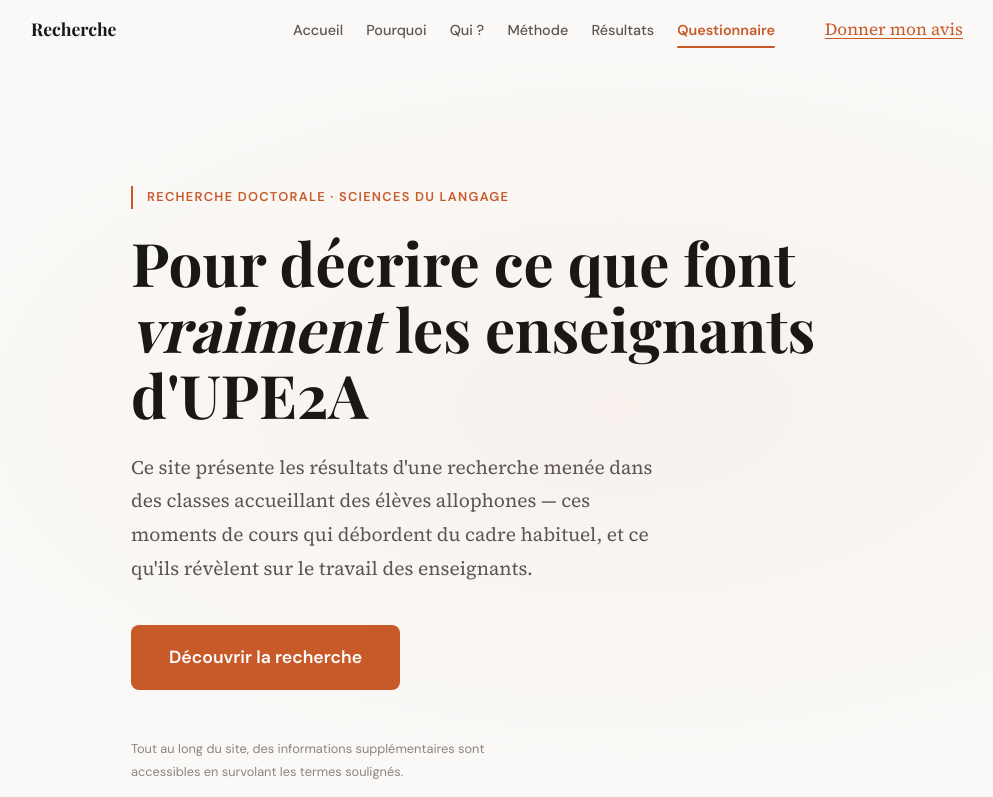
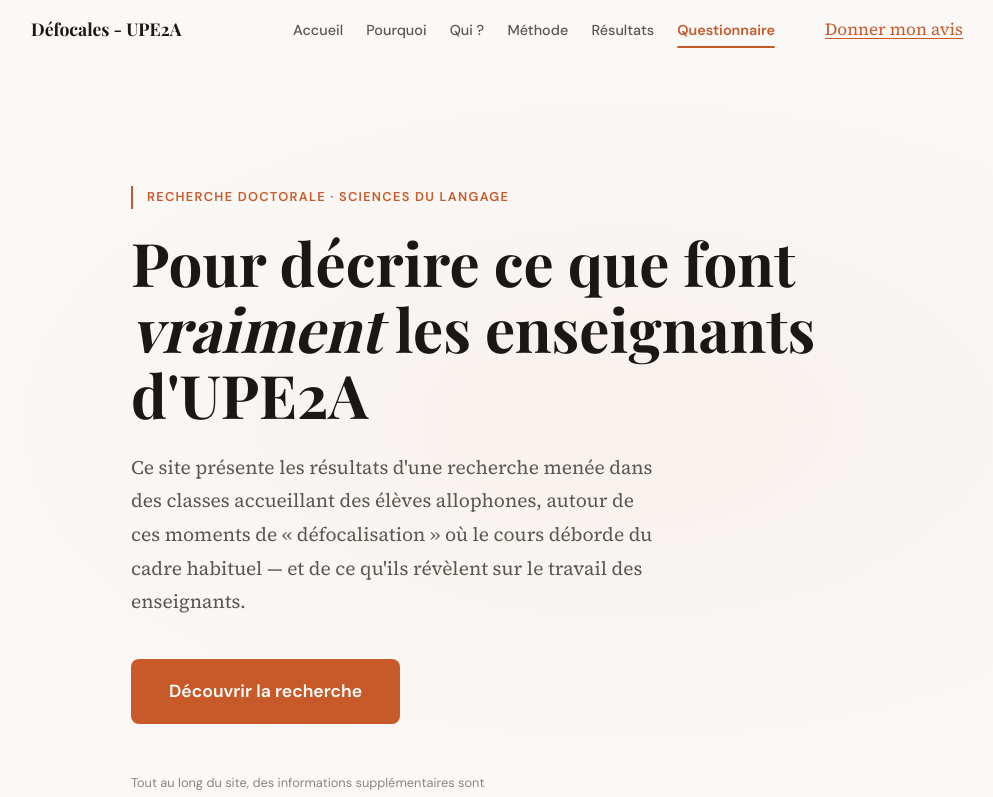
Before and after one commit to piirk/site-these, a React (Vite) app: page / in a window 1280 px wide. Shown: the top 797 px of the page, without its empty margins (143-1136 px from the left). Built offline with nearby package versions, Linux system fonts and the light colour scheme.

Commit message:
refactor: update site title and improve hero section description

```diff
--- a/index.html
+++ b/index.html
@@ -7,7 +7,7 @@
     <link rel="preconnect" href="https://fonts.gstatic.com" crossorigin>
     <link href="https://fonts.googleapis.com/css2?family=Playfair+Display:wght@700&family=Source+Serif+4:ital,opsz,wght@0,8..60,400;0,8..60,600;1,8..60,400&family=DM+Sans:wght@400;500;600&display=swap" rel="stylesheet">
     <meta name="viewport" content="width=device-width, initial-scale=1.0" />
-    <title>site-these</title>
+    <title>Défocales - UPE2A</title>
   </head>
   <body>
     <div id="root"></div>
--- a/src/features/hero/HeroSection.tsx
+++ b/src/features/hero/HeroSection.tsx
@@ -29,8 +29,9 @@ export function HeroSection() {
         */}
         <p className="hero-section__lead">
           Ce site présente les résultats d'une recherche menée dans des classes
-          accueillant des élèves allophones — ces moments de cours qui débordent
-          du cadre habituel, et ce qu'ils révèlent sur le travail des enseignants.
+          accueillant des élèves allophones, autour de ces moments de
+          «&nbsp;défocalisation&nbsp;» où le cours déborde du cadre habituel
+          — et de ce qu'ils révèlent sur le travail des enseignants.
         </p>
 
         <div className="hero-section__cta-group">
--- a/src/features/layout/Navbar.tsx
+++ b/src/features/layout/Navbar.tsx
@@ -73,7 +73,7 @@ export function Navbar({ surveyUrl }: NavbarProps) {
         <nav className="navbar__inner" aria-label="Navigation principale">
 
           <a href="#hero" className="navbar__brand" aria-label="Retour en haut">
-            Recherche
+            Défocales - UPE2A
           </a>
 
           <ul className="navbar__links" role="list">
```
Also changed, not shown: 1 other file (tests, documents, lock files or other folders).
